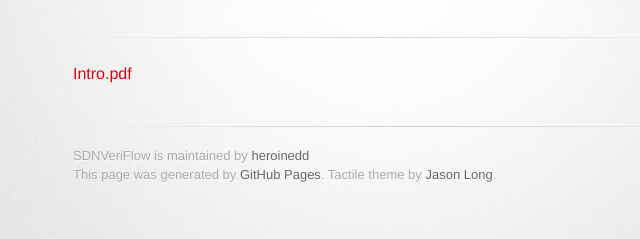
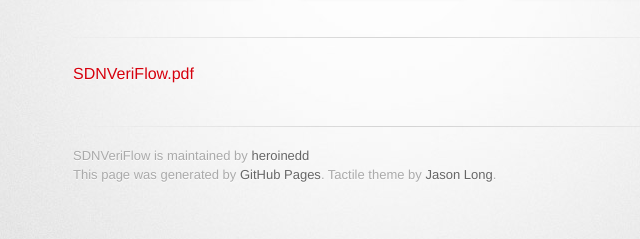
Before and after one commit to heroinedd/SDNVeriFlow, a plain HTML site: page index.html in a window 1280 px wide. Shown: the part 178-417 px from the top of the page, 257-897 px from the left. Drawn offline with Linux system fonts and the light colour scheme; a web font is replaced by a local one.

Commit message:
Update index.html

```diff
--- a/index.html
+++ b/index.html
@@ -31,7 +31,7 @@
         <hr>
 
         <section id="main_content">
-          <p><a href="http://heroinedd.github.io/SDNVeriFlow/%E5%AE%9E%E9%AA%8C%E6%8A%A5%E5%91%8A4-%E7%8E%8B%E4%B8%B9-%E8%AE%A1%E7%AE%97%E6%9C%BA71.pdf">Intro.pdf</a></p>
+          <p><a href="https://github.com/heroinedd/SDNVeriFlow/master/实验报告4-王丹-计算机71.pdf">SDNVeriFlow.pdf</a></p>
         </section>
 
         <footer>
```
